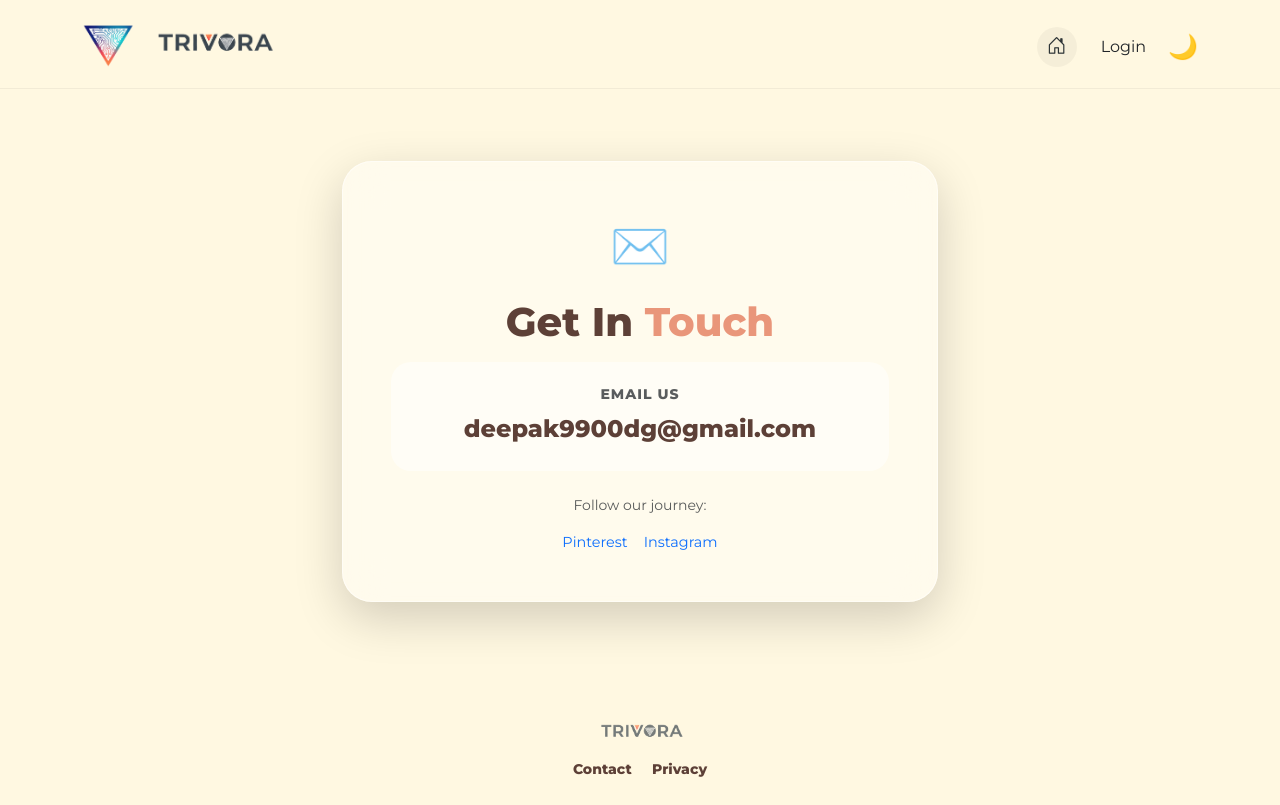
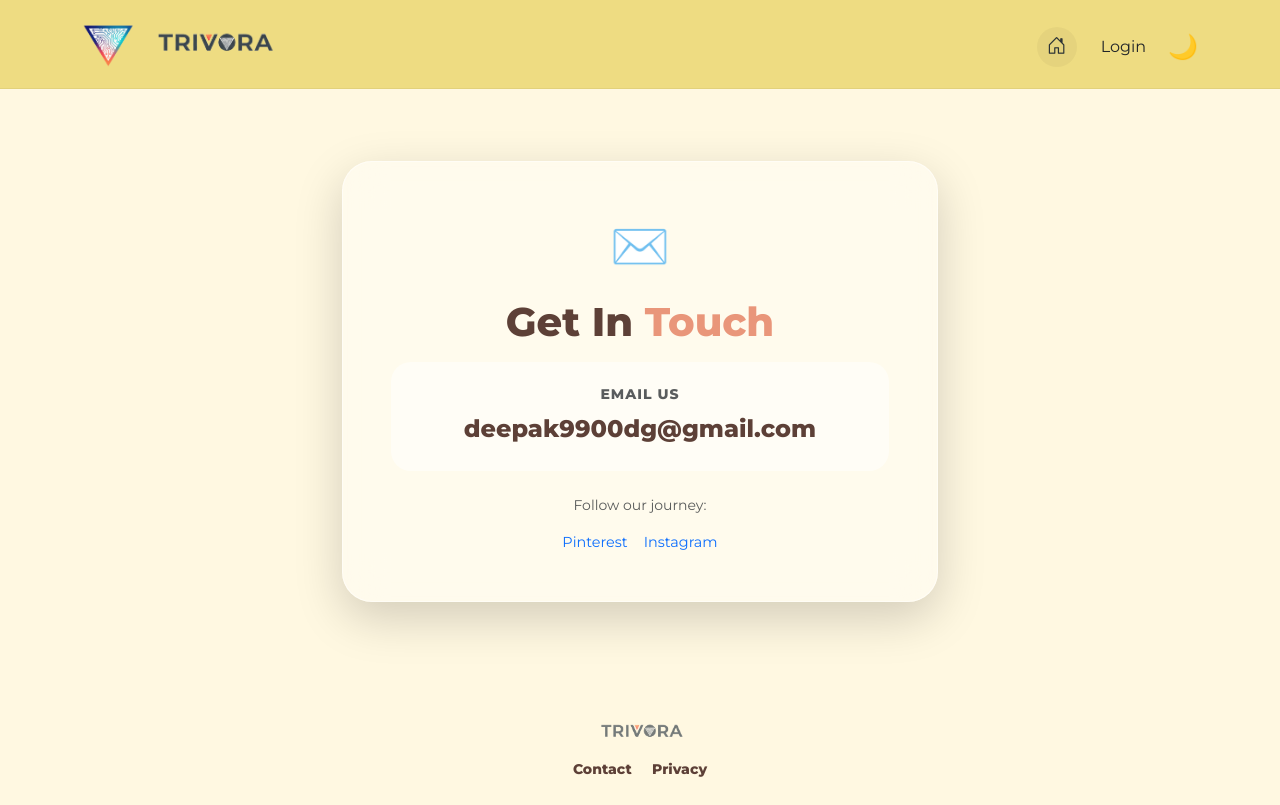
Before and after one commit to deepak9900dg/TRIVORA, a Flask app: page /contact in a window 1280 px wide. Run offline with Flask 3, Linux system fonts and the light colour scheme.

Commit message:
Update base.html

```diff
--- a/templates/base.html
+++ b/templates/base.html
@@ -24,7 +24,7 @@
     <style>
         :root {
             --bg-color: #FFF8E1; /* Golden Cream Page Color */
-            --nav-bg: #FFF8E1;
+            --nav-bg: #EEDC82;
         }
 
         body {
```
